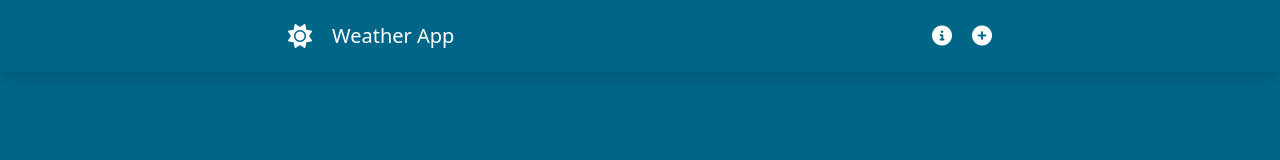
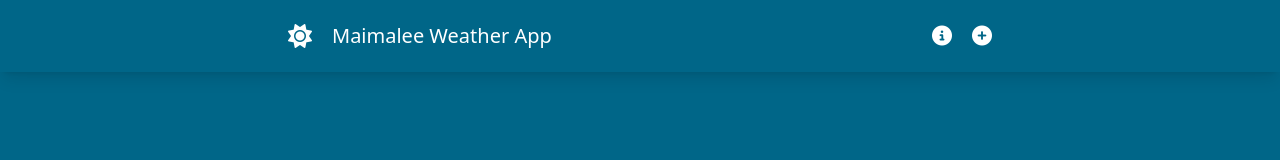
Before and after one commit to AnasMaimalee/weather-app, a Vue app: page / in a window 1280 px wide. Shown: the top 160 px of the page. Built offline with nearby package versions, Linux system fonts and the light colour scheme.

Commit message:
Designing Header

```diff
--- a/src/components/navigation.vue
+++ b/src/components/navigation.vue
@@ -4,7 +4,7 @@
             <RouterLink :to="{ name: 'home' }">
                 <div class="flex items-center gap-5 flex-1">
                     <i class="fa-solid fa-sun md:text-2xl"></i>
-                    <p class="text-sm md:text-xl">Weather App</p>
+                    <p class="text-sm md:text-xl">Maimalee Weather App</p>
                 </div>
             </RouterLink>
 
```
